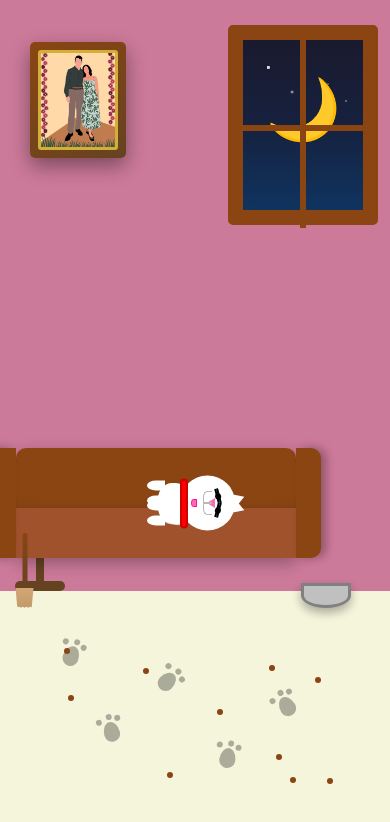
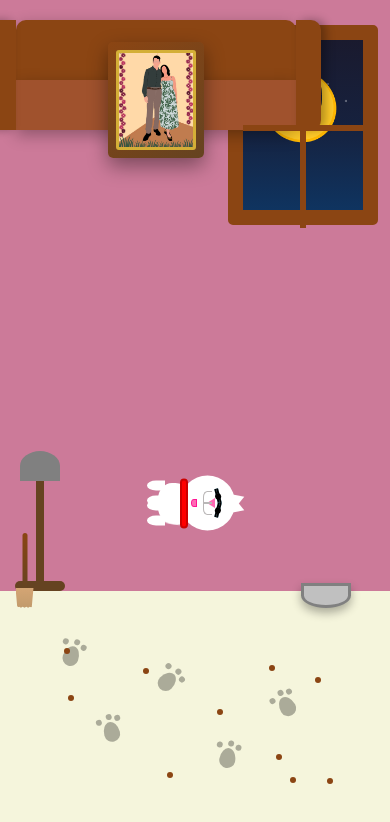
Before and after one commit to scrambledag/meoux-meoux, a plain HTML site: page index.html in a window 390 px wide. Drawn offline with Linux system fonts and the light colour scheme.

Commit message:
Update style.css with latest mobile responsive refinements pt 4

```diff
--- a/style.css
+++ b/style.css
@@ -974,7 +974,7 @@ body {
     /* Portrait adjustments */
     .portrait {
         top: 0%;
-        left: 20%;
+        left: 40%;
     }
 
     .portrait-image {
@@ -1005,8 +1005,8 @@ body {
     /* Sofa adjustments */
     .sofa {
         width: 250px;
-        height: 200px;
-        /* bottom: 20%; */
+        height: 180px;
+        top: 20px;
         left: 40%;
     }
 
```
